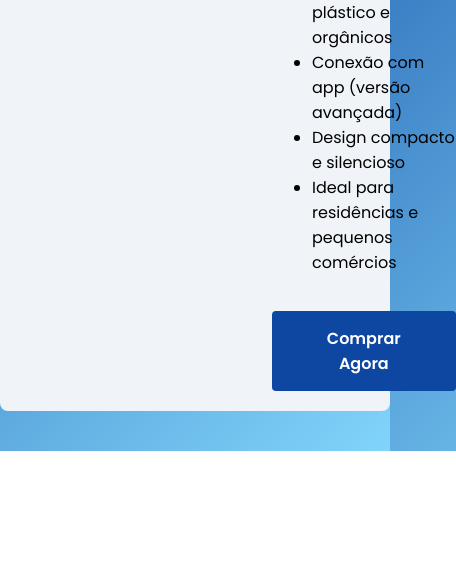
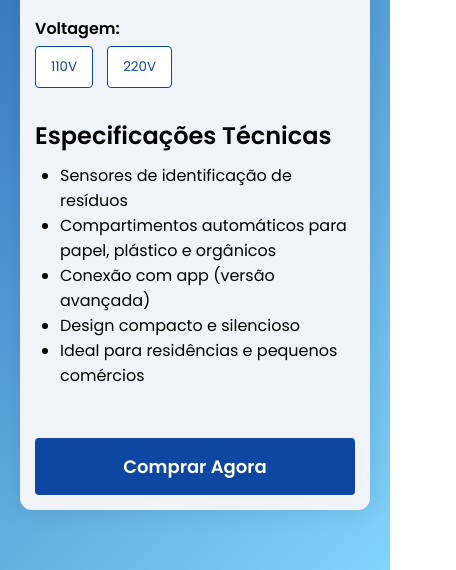
Before and after one commit to Giselleluz/Lixoteca-Produto, a plain HTML site: page index.html in a window 390 px wide. Shown: the part 571-1141 px from the top of the page, 456 px wide, since content can reach past the window. Before the commit the page ends 1022 px from the top, so only its background shows below. Drawn offline with Linux system fonts and the light colour scheme.

Commit message:
Estilização responsiva finalizada e ajustes de espaçamento

```diff
--- a/style.css
+++ b/style.css
@@ -1,29 +1,66 @@
-@import url('https://fonts.googleapis.com/css2?family=Poppins:ital,wght@0,100;0,200;0,300;0,400;0,500;0,600;0,700;0,800;0,900;1,100;1,200;1,300;1,400;1,500;1,600;1,700;1,800;1,900&display=swap');
+@import url('https://fonts.googleapis.com/css2?family=Poppins:wght@400;600&display=swap');
 
-*{
-  font-family: "Poppins", sans-serif;
-  font-style: normal;
+* {
+  margin: 0;
+  padding: 0;
+  box-sizing: border-box;
+  font-family: 'Poppins', sans-serif;
+}
+
+body {
+  background: linear-gradient(135deg, #0d47a1, #81d4fa);
+  padding: 20px;
+  min-height: 100vh;
+  display: flex;
+  justify-content: center;
+  align-items: center;
 }
 
 
-body {
-  font-family: Arial, sans-serif;
-  margin: 0;
-  background: linear-gradient(135deg, #0d47a1, #81d4fa);
+.container {
+  display: flex;
+  flex-wrap: wrap;
+  justify-content: center;
+  align-items: flex-start;
+  max-width: 1000px;
+  margin: 40px auto;
+  padding: 40px 30px; /* Aumentei o espaçamento interno */
+  background-color: #f0f4f8;
+  border-radius: 12px;
+  box-shadow: 0 0 25px rgba(0, 0, 0, 0.1);
+  gap: 40px; /* Espaço entre galeria e detalhes */
 }
 
-.container {
-  display: flex;
-  max-width: 1000px;
-  margin: 40px auto;
-  padding: 20px;
-background-color: #f0f4f8;
-  border-radius: 8px;
-  gap: 40px;
+.details h1 {
+  margin-top: 0;
+  margin-bottom: 10px;
 }
 
+.details .price {
+  margin-bottom: 20px;
+}
+
+.details .voltagem {
+  margin-bottom: 20px;
+}
+
+.details h2 {
+  margin-top: 30px;
+  margin-bottom: 10px;
+}
+
+.details ul {
+  margin-bottom: 30px;
+  padding-left: 5px;
+}
+
+.comprar {
+  margin-top: 15px;
+}
+
+
 .gallery {
-  flex: 1;
+  flex: 1 1 300px;
 }
 
 #main-image {
@@ -34,6 +71,7 @@ background-color: #f0f4f8;
 .thumbnails {
   margin-top: 10px;
   display: flex;
+  flex-wrap: wrap;
   gap: 10px;
 }
 
@@ -50,7 +88,12 @@ background-color: #f0f4f8;
 }
 
 .details {
-  flex: 1;
+  flex: 1 1 300px;
+}
+
+.details h1 {
+  font-size: 32px;
+  margin-bottom: 10px;
 }
 
 .price {
@@ -60,26 +103,78 @@ background-color: #f0f4f8;
   font-weight: bold;
 }
 
-.voltagem button {
-  margin: 5px;
-  padding: 10px 15px;
-  cursor: pointer;
+.voltagem {
+  margin: 15px 0;
 }
 
-.voltagem button.active {
+.voltagem span {
+  font-weight: 600;
+  display: block;
+  margin-bottom: 5px;
+}
+
+.voltagem button {
+  margin-right: 10px;
+  padding: 10px 15px;
+  border: 1px solid #0d47a1;
+  border-radius: 4px;
+  background-color: white;
+  color: #0d47a1;
+  cursor: pointer;
+  transition: all 0.3s ease;
+}
+
+.voltagem button.active,
+.voltagem button:hover {
   background-color: #0d47a1;
   color: white;
-  border: none;
+}
+
+.details ul {
+  margin-top: 10px;
+  margin-left: 20px;
+  list-style: disc;
 }
 
 .comprar {
   margin-top: 20px;
   padding: 15px 30px;
-  background-color: #0d47a1 ;
+  background-color: #0d47a1;
   color: white;
   font-size: 16px;
   border: none;
   cursor: pointer;
   border-radius: 4px;
-  font-weight: 600  ;
+  font-weight: 600;
+  transition: background-color 0.3s ease;
 }
+
+.comprar:hover {
+  background-color: #08306b;
+}
+
+/* RESPONSIVO */
+@media (max-width: 768px) {
+  .container {
+    flex-direction: column;
+    padding: 15px;
+    gap: 20px;
+  }
+
+  .details h1 {
+    font-size: 24px;
+  }
+
+  .price {
+    font-size: 22px;
+  }
+
+  .comprar {
+    width: 100%;
+    font-size: 18px;
+  }
+
+  .thumbnails {
+    justify-content: center;
+  }
+}
```
Also changed, not shown: script.js (line endings or trailing spaces).
